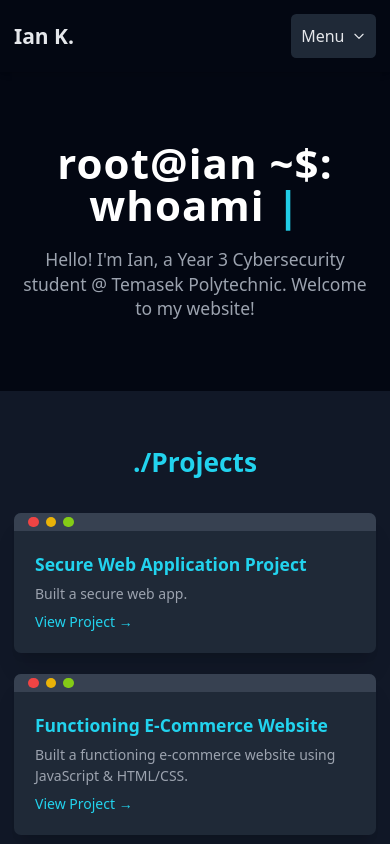
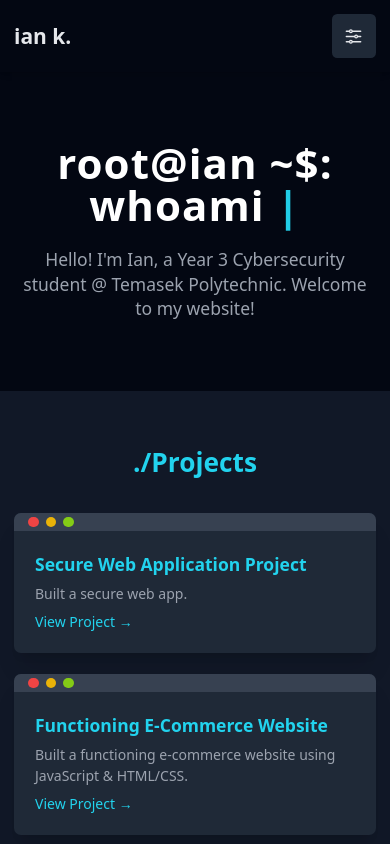
Before and after one commit to SaucedWater/portfolioweb, a Next.js app: page / in a window 390 px wide. Shown: the top 844 px of the page. Built offline with nearby package versions, Linux system fonts and the light colour scheme.

Commit message:
MOBILE STUFF AND COMMENTS

```diff
--- a/app/layout.js
+++ b/app/layout.js
@@ -1,106 +1,173 @@
 // app/layout.js
+
+// we’re using “use client” to indicate this component runs in the browser,
+// not on the server. this lets us use hooks like useState and useEffect.
 "use client";
 
+// import react functions that let us create context and manage state/effects
 import { createContext, useState, useEffect } from "react";
+
+// import next.js’s Link component so we can navigate between pages or sections
 import Link from "next/link";
+
+// import our global styles (tailwind, resets, etc.)
 import "./globals.css";
 
+// create a context called ThemeContext that will hold information about dark mode.
+// context is like a global container for values that many components might need.
 export const ThemeContext = createContext({
+  // default values: darkMode is false, setDarkMode is a no-op function
   darkMode: false,
   setDarkMode: () => {},
 });
 
+// this is our root layout component that wraps the entire app
+// any page or component inside this layout will have access to ThemeContext
 export default function RootLayout({ children }) {
+  // useState hook to keep track of whether dark mode is on or off
   const [darkMode, setDarkMode] = useState(false);
+
+  // useState hook to keep track of whether the mobile menu is open or closed
   const [menuOpen, setMenuOpen] = useState(false);
 
+  // useEffect runs after every render when the darkMode value changes.
+  // here, we’re adding or removing a "dark" class on the root <html> element.
+  // tailwind looks for that "dark" class to apply dark-mode styles.
   useEffect(() => {
+    // get the <html> element (the root of our document)
     const rootHtml = document.documentElement;
+
     if (darkMode) {
+      // if darkMode is true, add the "dark" class to <html>
       rootHtml.classList.add("dark");
     } else {
+      // if darkMode is false, remove the "dark" class
       rootHtml.classList.remove("dark");
     }
-  }, [darkMode]);
+  }, [darkMode]); // this effect re-runs whenever darkMode changes
 
-  // Array of section IDs/titles
+  // an array of section IDs/titles that we’ll use for navigation links
+  // these correspond to parts of our page like #about, #projects, etc.
   const sections = ["about", "projects", "skills", "miscellaneous", "contact"];
 
   return (
+    // wrap everything in ThemeContext.Provider so any child can read or update darkMode
     <ThemeContext.Provider value={{ darkMode, setDarkMode }}>
+      {/* html element: set language to english */}
       <html lang="en">
+        {/* body: apply different background/text colors depending on darkMode */}
         <body
           className={`${
-            darkMode ? "bg-gray-900 text-gray-100" : "bg-gray-100 text-gray-900"
-          } font-sans`}
+            darkMode
+              ? "bg-gray-900 text-gray-100" // if dark mode: dark background + light text
+              : "bg-gray-100 text-gray-900" // if light mode: light background + dark text
+          } font-sans`} // font-sans sets a nice default sans-serif font
         >
+          {/* header: top navigation area */}
+          {/* bg-gray-950 is an extra-dark background for light mode,
+              dark:bg-gray-800 is a slightly lighter dark background in dark mode */}
           <header className="bg-gray-950 dark:bg-gray-800 text-gray-200 dark:text-gray-200 py-4 shadow-md sticky top-0 z-50">
+            {/* container for header content: centers it and adds padding */}
             <div className="max-w-4xl mx-auto px-4 flex items-center justify-between">
-              {/* Site Title */}
+              {/* site title / logo on the left */}
               <Link
                 href="/"
                 className="text-2xl font-bold hover:text-cyan-400 transition-colors duration-300"
               >
-                Ian K.
+                {/* “ian k.” appears as the site name */}
+                ian k.
               </Link>
 
-              {/* ─── Desktop: Horizontal Links ─── */}
+              {/* ─── desktop: horizontal links ─── */}
+              {/* hidden md:flex means these links are hidden on small screens,
+                  but appear as a flex row on medium screens and up */}
               <nav className="hidden md:flex space-x-6">
                 {sections.map((id) => (
+                  // for each section, create a link to its ID (e.g. #about)
                   <Link
                     key={id}
                     href={`#${id}`}
                     className="hover:text-cyan-400 transition-colors duration-300 capitalize"
                   >
+                    {/* display the section name (e.g. “about”, “projects”) */}
                     {id}
                   </Link>
                 ))}
               </nav>
 
-              {/* ─── Mobile: Dropdown Toggle ─── */}
+              {/* ─── mobile: dropdown toggle ─── */}
+              {/* this div is flex & relative, but only shows on small screens (md:hidden) */}
               <div className="flex md:hidden relative">
+                {/* button that toggles the mobile menu open/closed */}
                 <button
                   onClick={() => setMenuOpen((prev) => !prev)}
-                  className="flex items-center space-x-2 bg-gray-800 dark:bg-gray-700 px-3 py-2 rounded-md hover:bg-gray-700 transition-colors duration-200"
+                  className="
+                    flex items-center space-x-2
+                    bg-gray-800 dark:bg-gray-700
+                    px-3 py-2
+                    rounded-md
+                    hover:bg-gray-700
+                    transition-colors duration-200
+                  "
                 >
-                  <span className="text-gray-200 dark:text-gray-200">Menu</span>
-                  <svg
-                    className={`w-4 h-4 text-gray-200 dark:text-gray-200 transform transition-transform ${
-                      menuOpen ? "rotate-180" : "rotate-0"
-                    }`}
-                    xmlns="http://www.w3.org/2000/svg"
-                    fill="none"
-                    viewBox="0 0 24 24"
-                    stroke="currentColor"
-                  >
-                    <path
-                      strokeLinecap="round"
-                      strokeLinejoin="round"
-                      strokeWidth="2"
-                      d="M19 9l-7 7-7-7"
-                    />
-                  </svg>
+                  {/* text label “menu” in light gray */}
+
+                  {/* svg icon for a chevron arrow that rotates when menuOpen changes */}
+                  <svg xmlns="http://www.w3.org/2000/svg" fill="none" viewBox="0 0 24 24" stroke-width="1.5" stroke="currentColor" class="size-6">
+  <path stroke-linecap="round" stroke-linejoin="round" d="M10.5 6h9.75M10.5 6a1.5 1.5 0 1 1-3 0m3 0a1.5 1.5 0 1 0-3 0M3.75 6H7.5m3 12h9.75m-9.75 0a1.5 1.5 0 0 1-3 0m3 0a1.5 1.5 0 0 0-3 0m-3.75 0H7.5m9-6h3.75m-3.75 0a1.5 1.5 0 0 1-3 0m3 0a1.5 1.5 0 0 0-3 0m-9.75 0h9.75" />
+</svg>
+
                 </button>
 
+                {/* if menuOpen is true, show this full-screen overlay */}
                 {menuOpen && (
-                  <ul className="absolute right-0 mt-2 w-40 bg-gray-800 dark:bg-gray-700 rounded-md shadow-lg overflow-hidden z-50">
+                  <ul
+                    className="
+                      fixed inset-0
+                      bg-black bg-opacity-90
+                      flex flex-col items-center justify-center
+                      z-50
+                    "
+                  >
+                    {/* loop over each section and show a link centered on screen */}
                     {sections.map((id) => (
                       <li key={id}>
                         <Link
                           href={`#${id}`}
-                          className="block px-4 py-2 text-gray-200 dark:text-gray-200 hover:bg-gray-700 transition-colors duration-150 capitalize"
+                          className="
+                            block px-4 py-2
+                            text-gray-200 dark:text-gray-200
+                            hover:bg-gray-700 transition-colors duration-150
+                            capitalize
+                          "
                           onClick={() => setMenuOpen(false)}
                         >
                           {id}
                         </Link>
                       </li>
                     ))}
+
+                    {/* optional “close” button at the bottom of the menu */}
+                    <li>
+                      <button
+                        onClick={() => setMenuOpen(false)}
+                        className="
+                          mt-6
+                          text-gray-400
+                          hover:text-gray-200
+                          transition-colors duration-150
+                        "
+                      >
+                        ✕ Close
+                      </button>
+                    </li>
                   </ul>
                 )}
               </div>
             </div>
           </header>
 
+          {/* main content area: whatever page or component is inside this layout */}
           <main>{children}</main>
         </body>
       </html>
```
